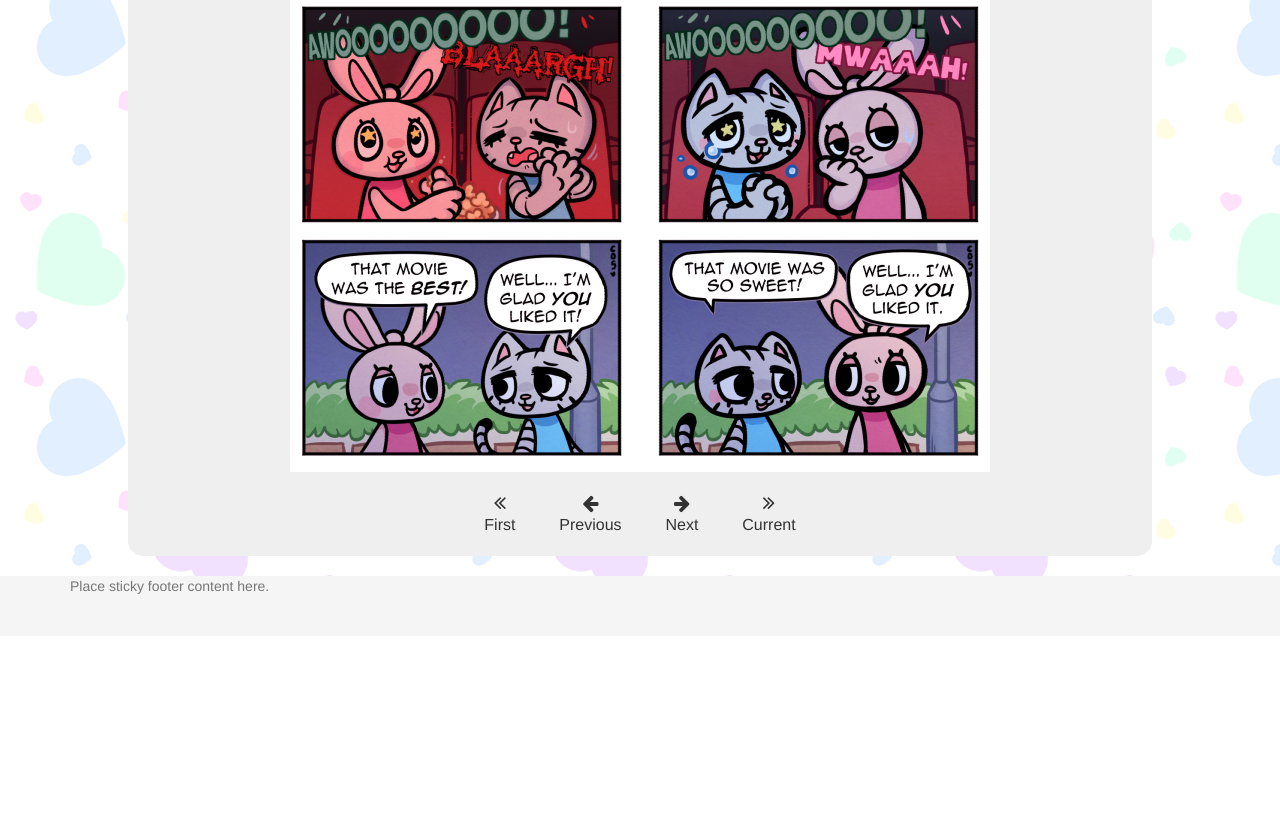
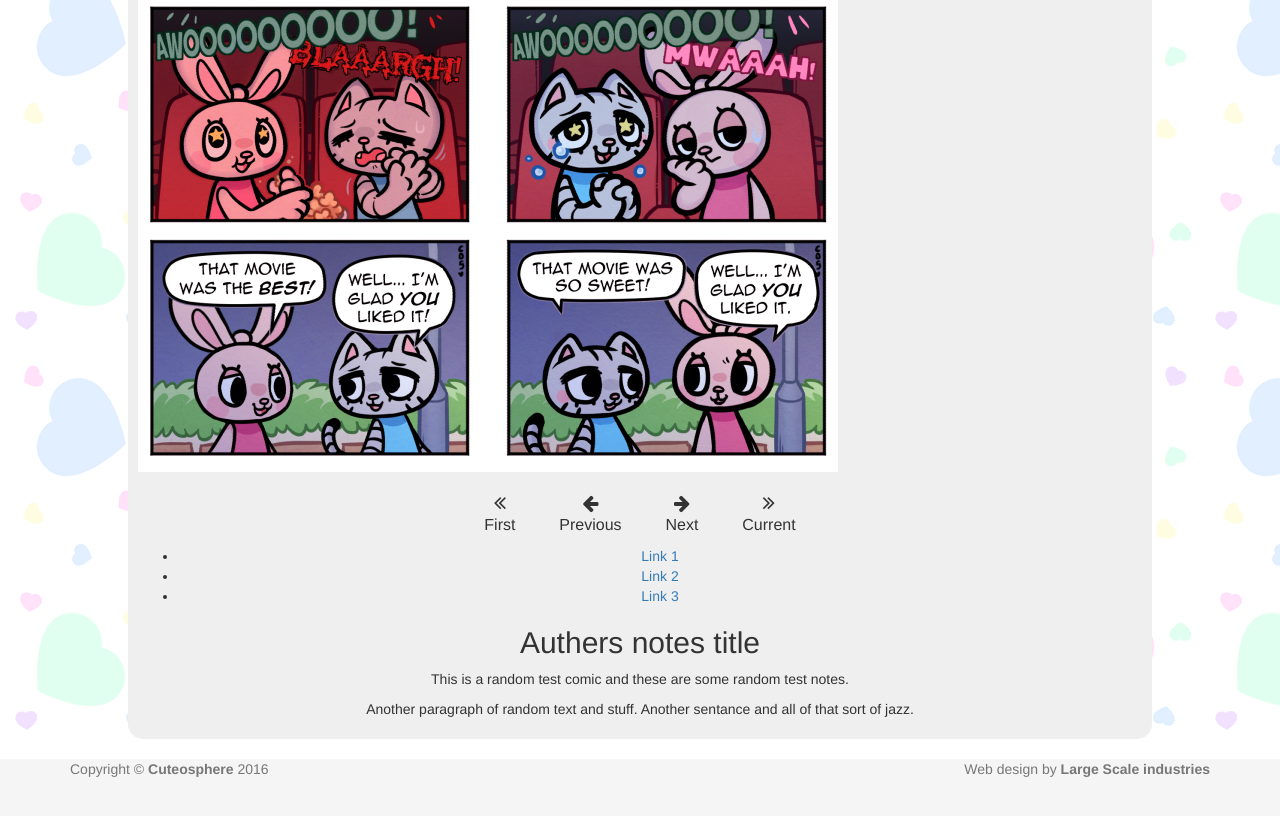
Before and after one commit to pyro-dragon/Unique, a website: page index.html at #/cast in a window 1280 px wide. Shown: the part 454-1270 px from the top of the page. Before the commit the page ends 1090 px from the top, so only its background shows below. Drawn offline with nearby package versions, Linux system fonts and the light colour scheme; some packages are replaced by stand-ins of ours; a script that the page names is missing.

Commit message:
Added comic footer, comic page css #2

```diff
--- a/css/style.css
+++ b/css/style.css
@@ -7,6 +7,14 @@ body{
 	background-image: url("../images/background.png");
 	height: auto !important;
 	margin-bottom: 80px;
+}
+
+.left{
+	float: left;
+}
+
+.right{
+	float: right;
 }
 
 .navbar {
@@ -69,3 +77,19 @@ body{
 .nav-button p{
 	font-size: 12pt;
 }
+
+footer a{
+	font-weight: bold;
+	text-decoration: none;
+	color: inherit;
+}
+
+footer a:hover{
+	text-decoration: none;
+	color: inherit;
+}
+
+footer a:visited{
+	text-decoration: none;
+	color: inherit;
+}
--- /dev/null
+++ b/home/css/style.css
@@ -0,0 +1,31 @@
+.comic-image{
+	display: inline-block !important;
+}
+
+/* align the comic footer text to the left */
+.comic-footer{
+	text-align: left;
+	margin: 10px;
+}
+
+/* Push the links sidebar to the left */
+.comic-footer-sidebar{
+	float: left;
+	width: 18%;
+	background-color: #ffffff;
+	border-radius: 15px;
+	padding: 1px 15px 1px 15px;
+}
+
+.comic-footer-sidebar ul{
+	list-style: none;
+	padding: 0px;
+}
+
+/* Make a space to the left for the links sidebar */
+.authors-notes{
+	margin-left: 20%;
+	background-color: #ffffff;
+	border-radius: 15px;
+	padding: 1px 15px 1px 15px;
+}
--- a/home/partial.html
+++ b/home/partial.html
@@ -1,6 +1,6 @@
 <h1>Comic Title</h1>
 
-<img src="images/comic.png">
+<img class="comic-image img-responsive" src="images/comic.png">
 
 <div class="navigation-pannel">
 	<div class="first nav-button"><i class="fa fa-angle-double-left" aria-hidden="true"></i><p>First</p></div>
@@ -8,3 +8,20 @@
 	<div class="next nav-button"><i class="fa fa-arrow-right" aria-hidden="true"></i><p>Next</p></div>
 	<div class="current nav-button"><i class="fa fa-angle-double-right" aria-hidden="true"></i><p>Current</p></div>
 </div>
+<div class="comic-footer">
+	<div class="comic-footer-sidebar">
+		<ul>
+			<li><a href="#">Link 1</a></li>
+			<li><a href="#">Link 2</a></li>
+			<li><a href="#">Link 3</a></li>
+		</ul>
+	</div>
+
+	<div class="authors-notes">
+		<h2>Authers notes title</h2>
+		<div class="authers-notes-body">
+			<p>This is a random test comic and these are some random test notes. </p>
+			<p>Another paragraph of random text and stuff. Another sentance and all of that sort of jazz.</p>
+		</div>
+	</div>
+</div>
--- a/index.html
+++ b/index.html
@@ -68,7 +68,8 @@
 
 		<footer class="footer">
 			<div class="container">
-				<p class="text-muted">Place sticky footer content here.</p>
+				<p class="text-muted right">Web design by <a href="www.largescaleindustries.com">Large Scale industries</a></p>
+				<p class="text-muted left">Copyright © <a href="cuteosphere.tumblr.com">Cuteosphere</a> 2016</p>
 			</div>
 		</footer>
 	</body>
--- a/js/router.js
+++ b/js/router.js
@@ -2,7 +2,8 @@ indexModule.config(function($routeProvider) {
     $routeProvider
     .when("/", {
         templateUrl: "home/partial.html",
-        controller: "homeController"
+        controller: "homeController",
+        css: "home/css/style.css"
     })
     .when("/cast", {
         templateUrl: "cast/partial.html",
```
